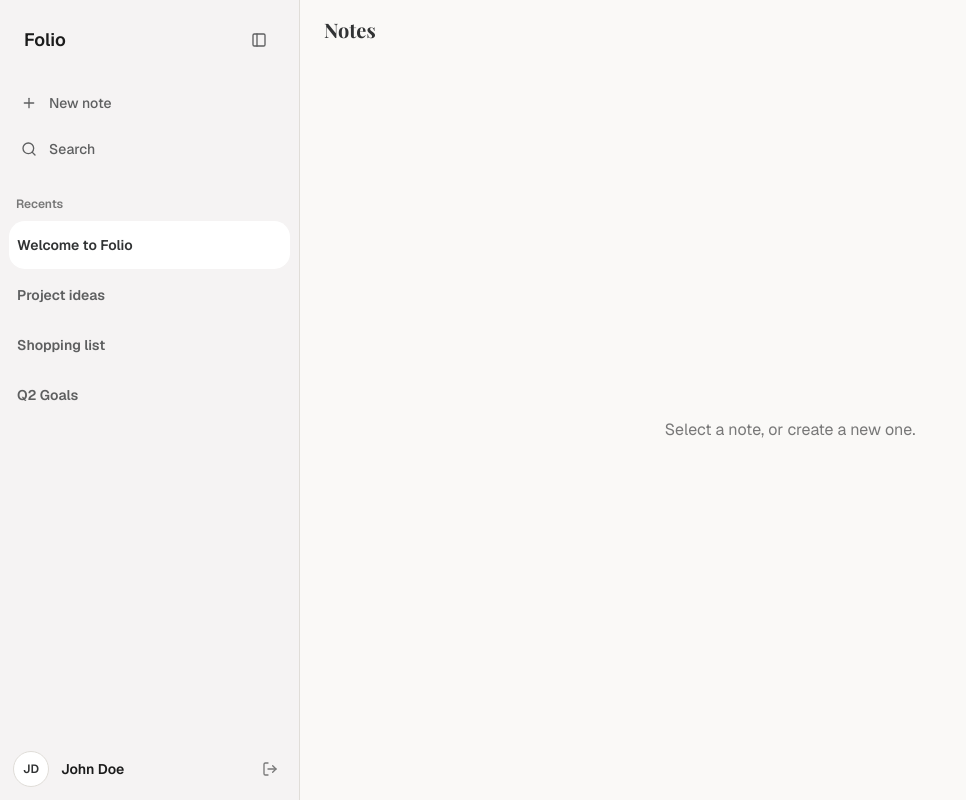
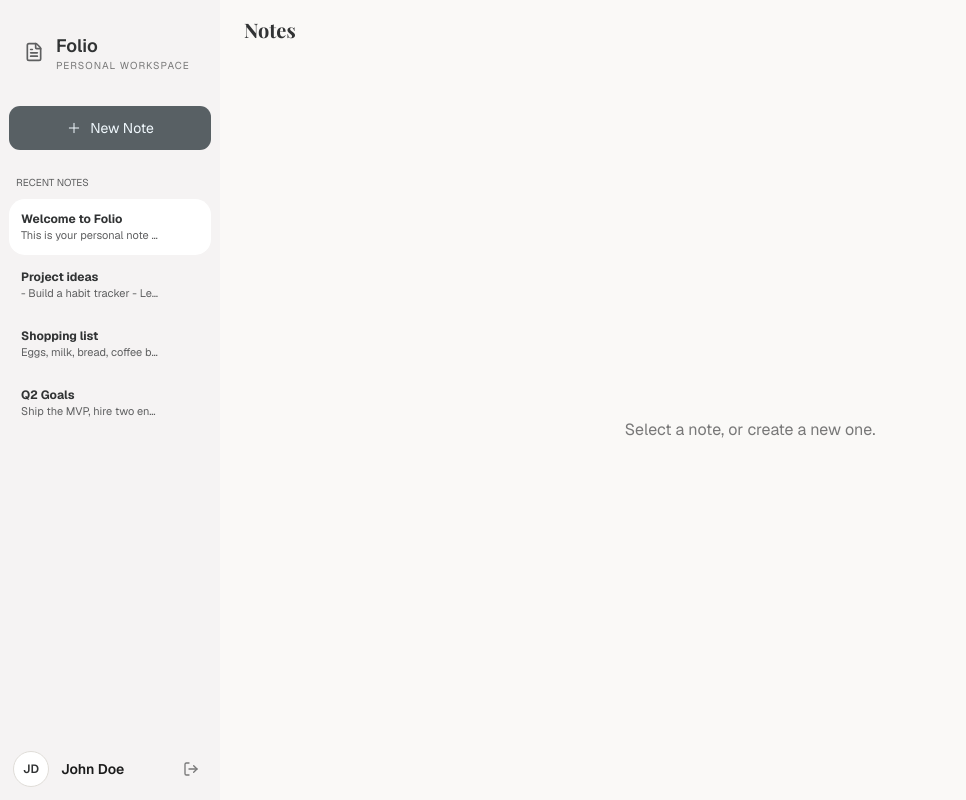
Before and after one commit to parvathy07r/Folio, a Next.js app: page /dashboard in a window 1280 px wide. Both pictures are taken after a click on the button 27 px from the left and 40 px from the top of the page. Shown: the whole page, without its empty margins (0-966 px from the left). Built offline with nearby package versions, Linux system fonts and the light colour scheme; a web font is replaced by a local one.

Commit message:
fix(sidebar): fixed the sidebar styling

```diff
--- a/src/components/NotesSidebar.tsx
+++ b/src/components/NotesSidebar.tsx
@@ -8,6 +8,7 @@ import { Input } from "@/components/ui/input";
 import { Separator } from "@/components/ui/separator";
 import {
   ChevronRight,
+  FileText,
   PanelLeft,
   Plus,
   Search,
@@ -95,8 +96,8 @@ export default function NotesSidebar() {
   return (
     <aside
       className={
-        "h-full bg-sidebar border-r border-border flex flex-col flex-shrink-0 " +
-        (collapsed ? "w-[56px]" : "w-[300px]")
+        "h-full bg-sidebar border-border flex flex-col flex-shrink-0 " +
+        (collapsed ? "w-[56px]" : "w-[220px]")
       }
     >
       {/* header */}
@@ -106,32 +107,35 @@ export default function NotesSidebar() {
           (collapsed ? "justify-center" : "justify-between")
         }
       >
-        {!collapsed && <span className="text-lg font-semibold">Folio</span>}
-        <Button
-          variant="ghost"
-          size="icon"
+        <button
+          type="button"
           onClick={() => setCollapsed((v) => !v)}
-          className="rounded-xl text-subtext hover:text-text cursor-pointer"
+          className={
+            "group flex items-center gap-3 rounded-xl cursor-pointer hover:bg-card px-2 py-2 -mx-2 " +
+            (collapsed ? "justify-center" : "justify-start")
+          }
+          aria-label={collapsed ? "Expand sidebar" : "Collapse sidebar"}
         >
-          <PanelLeft className="size-4" />
-        </Button>
+          <FileText className={" text-subtext group-hover:text-text size-5"} />
+          {!collapsed && (
+            <div className="flex flex-col items-start leading-tight ">
+              <span className="text-lg font-semibold text-text">Folio</span>
+              <span className="text-[10px] tracking-widest text-subtle uppercase">
+                Personal workspace
+              </span>
+            </div>
+          )}
+        </button>
       </div>
 
       {collapsed && (
-        <div className="px-2 pb-2">
+        <div className="px-2 pb-2 ">
           <Button
             onClick={onCreateNote}
             variant="ghost"
-            className="w-full cursor-pointer justify-start items-center gap-3 px-3 py-3 h-auto rounded-xl text-left text-subtext hover:bg-card hover:text-text"
+            className="w-full cursor-pointer justify-center items-center gap-2 px-3 py-3 h-auto rounded-lg bg-transparent text-subtext hover:bg-transparent hover:text-text font-normal"
           >
-            <Plus className="size-4" />
-          </Button>
-
-          <Button
-            variant="ghost"
-            className="w-full cursor-pointer justify-start items-center gap-3 px-3 py-3 h-auto rounded-xl text-left text-subtext hover:bg-card hover:text-text"
-          >
-            <Search className="size-4" />
+            <Plus className="size-4 stroke-[1.5]" />
           </Button>
         </div>
       )}
@@ -142,18 +146,10 @@ export default function NotesSidebar() {
           <Button
             onClick={onCreateNote}
             variant="ghost"
-            className="w-full cursor-pointer justify-start items-center gap-3 px-3 py-3 h-auto rounded-xl text-left text-subtext hover:bg-card hover:text-text"
+            className="w-full cursor-pointer justify-center items-center gap-2 px-3 py-3 h-auto rounded-lg bg-primary text-primary-foreground hover:bg-primary/90 text-sm font-normal"
           >
-            <Plus className="size-4" />
-            New note
-          </Button>
-
-          <Button
-            variant="ghost"
-            className="w-full cursor-pointer justify-start items-center gap-3 px-3 py-3 h-auto rounded-xl text-left text-subtext hover:bg-card hover:text-text"
-          >
-            <Search className="size-4" />
-            Search
+            <Plus className="size-4 stroke-[1.5]" />
+            New Note
           </Button>
         </div>
       )}
@@ -167,11 +163,16 @@ export default function NotesSidebar() {
         {!collapsed && (
           <>
             <div className="px-2 py-2">
-              <p className="text-xs text-subtle font-semibold">Recents</p>
+              <p className="text-[10px] text-subtext">RECENT NOTES</p>
             </div>
 
             {filteredNotes.map((note) => {
               const active = note.id === activeNoteId;
+              const previewRaw = (note.content ?? "").trim();
+              const preview =
+                previewRaw.length > 60
+                  ? `${previewRaw.slice(0, 60)}…`
+                  : previewRaw;
 
               return (
                 <div key={note.id} className="relative">
@@ -179,16 +180,21 @@ export default function NotesSidebar() {
                     variant="ghost"
                     onClick={() => onSelectNote(note.id)}
                     className={
-                      "w-full justify-start cursor-pointer items-center gap-3 px-2 py-2 h-auto rounded-xl text-left group " +
+                      "w-full justify-start cursor-pointer items-center px-3 py-3 h-auto rounded-xl text-left group " +
                       (active
                         ? "bg-card text-text"
                         : "text-subtext hover:bg-card hover:text-text")
                     }
                   >
                     <div className="min-w-0 flex-1">
-                      <p className="text-sm font-semibold truncate">
+                      <p className="text-[12px] text-text font-bold truncate">
                         {note.title}
                       </p>
+                      {!!preview && (
+                        <p className="text-[11px] text-subtext font-normal truncate">
+                          {preview}
+                        </p>
+                      )}
                     </div>
 
                     <Button
```
